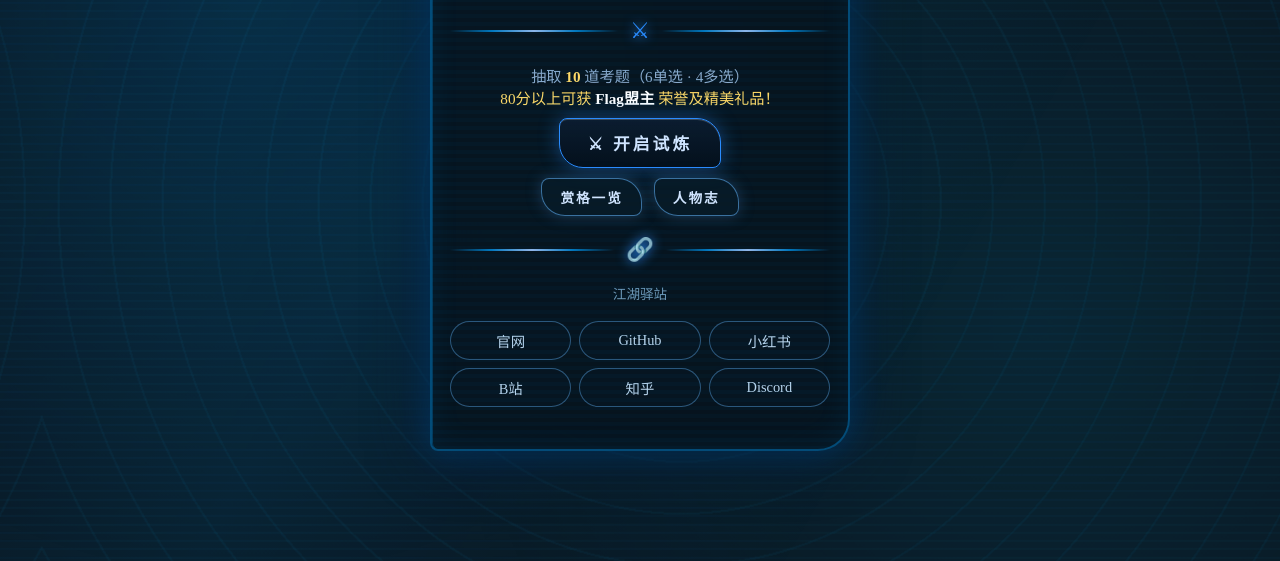
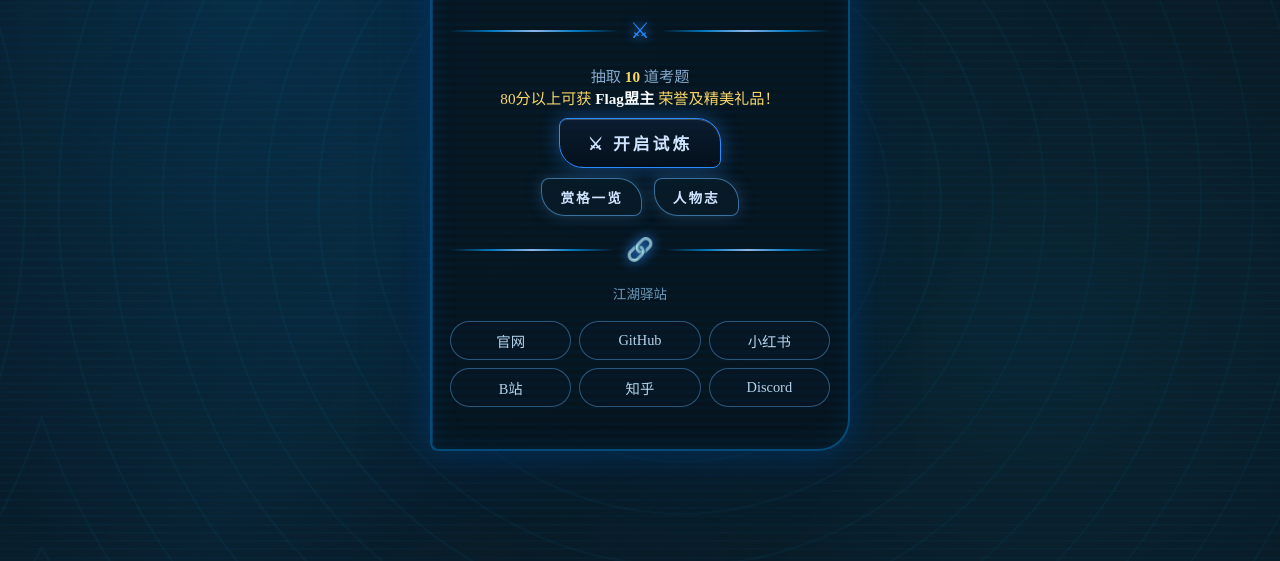
Before and after one commit to flagos-ai/quiz, a plain HTML site: page index.html in a window 1280 px wide. Shown: the part 239-800 px from the top of the page. Drawn offline with nearby package versions, Linux system fonts and the light colour scheme.

Commit message:
Update index.html

```diff
--- a/index.html
+++ b/index.html
@@ -134,7 +134,7 @@
         </div>
         <div class="divider"><span class="divider-line"></span><span class="divider-icon">&#9876;</span><span class="divider-line"></span></div>
         <p style="text-align:center; margin-bottom:10px; color:#8aaacc; font-size:0.95rem;">
-          抽取 <strong style="color:#ffd966;">10</strong> 道考题（6单选 · 4多选）<br>
+          抽取 <strong style="color:#ffd966;">10</strong> 道考题<br>
           <span style="color:#ffd966;">80分以上可获 <strong style="color:#fff;">Flag盟主</strong> 荣誉及精美礼品！</span>
         </p>
         <div style="margin-bottom:20px;">
```
